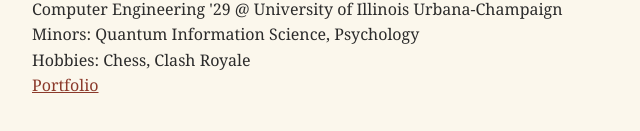
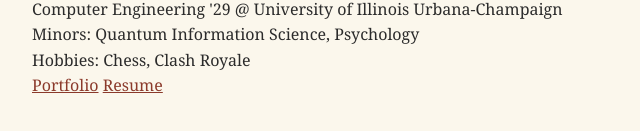
Before and after one commit to NoobeyTraps/aknaik-site, a plain HTML site: page index.html in a window 1280 px wide. Shown: the part 123-254 px from the top of the page, 0-640 px from the left. Drawn offline with Linux system fonts and the light colour scheme.

Commit message:
added resume page

```diff
--- a/index.html
+++ b/index.html
@@ -27,5 +27,6 @@ Minors: Quantum Information Science, Psychology <br>
 Hobbies: Chess, Clash Royale <br>
 
 <a href="/portfolio/">Portfolio</a>
+<a href="/resume.pdf">Resume</a>
 </body>
 </html>
```
Also changed, not shown: 1 other file.
